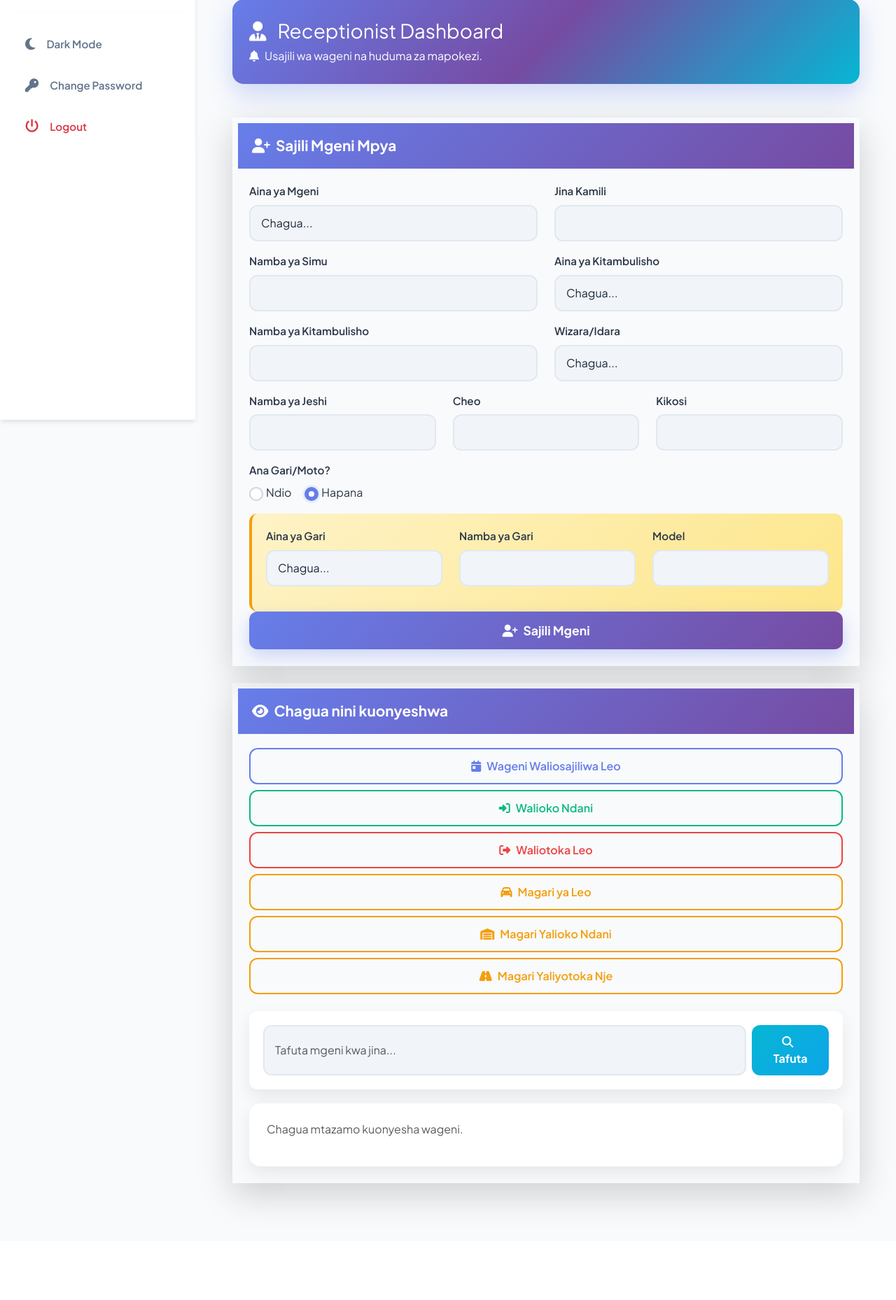
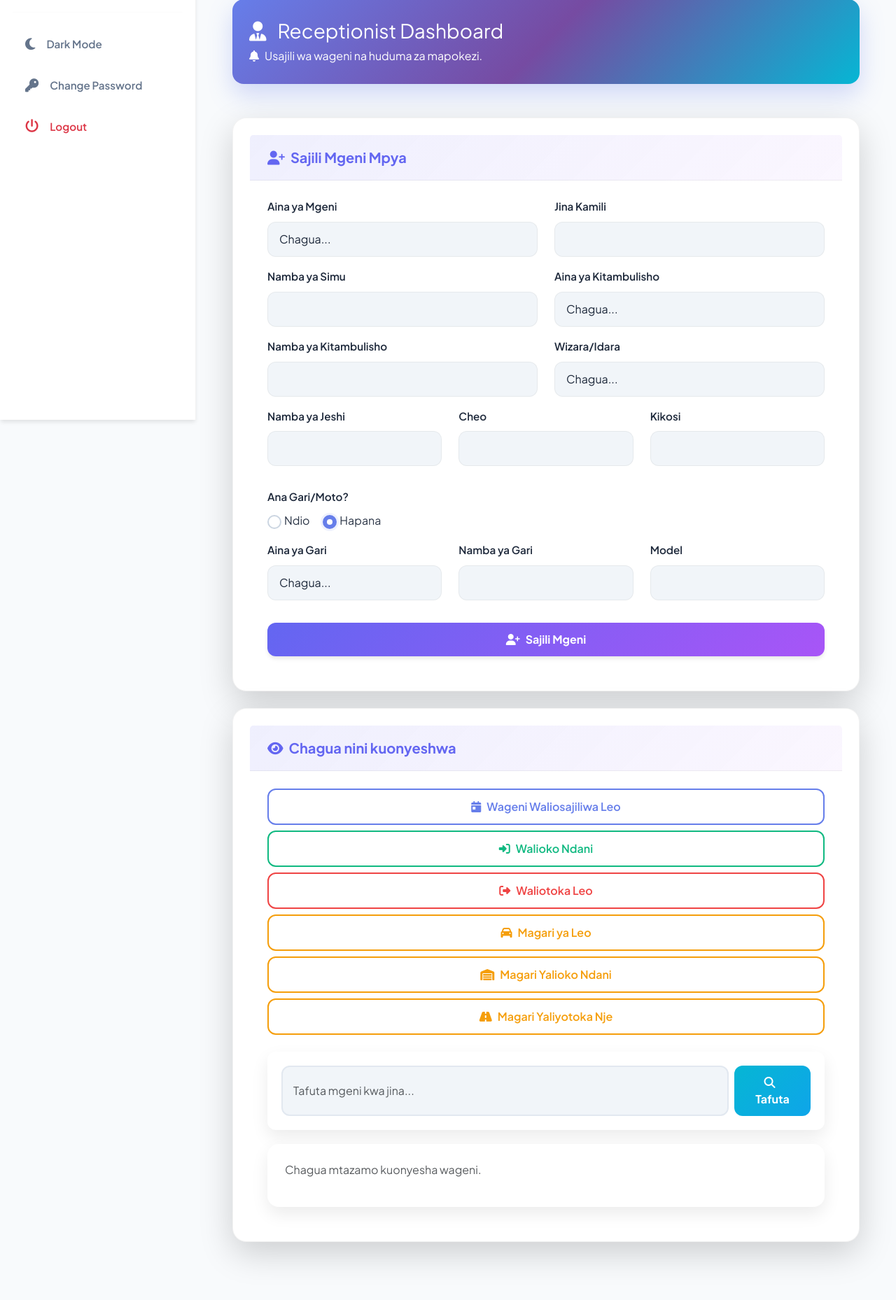
Before and after one commit to coscyprian/visitors_MS, a PHP site: page /gate_security_dashboard.php in a window 1280 px wide. Shown: the part 200-2058 px from the top of the page at 70% size. Before the commit the page ends 1935 px from the top, so only its background shows below. Run offline with PHP 8.4, Linux system fonts and the light colour scheme; data that the repository does not hold is empty.

Commit message:
Fixed visitor registration form - using standard Bootstrap card classes for visibility

```diff
--- a/gate_security_dashboard.php
+++ b/gate_security_dashboard.php
@@ -1098,9 +1098,9 @@ document.addEventListener('DOMContentLoaded', () => {
 }
    ?>
 
-            <div class="registration-card shadow-lg p-4 mt-4">
-                <h5><i class="fas fa-user-plus me-2"></i>Sajili Mgeni Mpya</h5>
-
+            <div class="card shadow-lg p-4 mt-4">
+                <h5 class="card-header"><i class="fas fa-user-plus me-2"></i>Sajili Mgeni Mpya</h5>
+                <div class="card-body">
                 <form method="post" action="" enctype="multipart/form-data">
                     <input type="hidden" name="register_visitor" value="1">
 
@@ -1143,7 +1143,6 @@ document.addEventListener('DOMContentLoaded', () => {
                         <div class="col-md-6 mb-3">
                             <label class="form-label">Namba ya Kitambulisho</label>
                             <input type="text" name="id_number" id="idNumberInput" class="form-control" required>
-                            <small id="visitorLookupStatus" class="text-muted"></small>
                         </div>
 
                         <div class="col-md-6 mb-3">
@@ -1163,8 +1162,7 @@ document.addEventListener('DOMContentLoaded', () => {
                     </div>
 
                     <!-- Military Fields -->
-                    <div id="militaryFields">
-                        <div class="row">
+                    <div class="row mb-3">
                         <div class="col-md-4 mb-3">
                             <label class="form-label">Namba ya Jeshi</label>
                             <input type="text" name="army_no" id="armyNoInput" class="form-control">
@@ -1176,7 +1174,6 @@ document.addEventListener('DOMContentLoaded', () => {
                         <div class="col-md-4 mb-3">
                             <label class="form-label">Kikosi</label>
                             <input type="text" name="army_unit" id="armyUnitInput" class="form-control">
-                            </div>
                         </div>
                     </div>
 
@@ -1195,8 +1192,7 @@ document.addEventListener('DOMContentLoaded', () => {
                         </div>
                     </div>
 
-                    <div id="vehicleFields">
-                        <div class="row">
+                    <div class="row mb-3">
                         <div class="col-md-4 mb-3">
                             <label class="form-label">Aina ya Gari</label>
                             <select name="motor_type" id="motorTypeSelect" class="form-select">
@@ -1210,21 +1206,22 @@ document.addEventListener('DOMContentLoaded', () => {
                             <label class="form-label">Namba ya Gari</label>
                             <input type="text" name="plate_number" id="plateNumberInput" class="form-control">
                         </div>
-                            <div class="col-md-4 mb-3" id="civilianVehicleDetails">
+                        <div class="col-md-4 mb-3">
                             <label class="form-label">Model</label>
                             <input type="text" name="model_name" id="modelNameInput" class="form-control">
                         </div>
                     </div>
-                    </div>
-
-                    <button type="submit" class="btn btn-register w-100">
+
+                    <button type="submit" class="btn btn-primary w-100">
                         <i class="fas fa-user-plus me-2"></i>Sajili Mgeni
                     </button>
                 </form>
                 </div>
-
-            <div class="registration-card shadow-lg p-4 mt-4">
-                <h5><i class="fas fa-eye me-2"></i>Chagua nini kuonyeshwa</h5>
+            </div>
+
+            <div class="card shadow-lg p-4 mt-4">
+                <h5 class="card-header"><i class="fas fa-eye me-2"></i>Chagua nini kuonyeshwa</h5>
+                <div class="card-body">
                 <div class="d-grid gap-2 mb-4 view-buttons">
                     <a href="?view=today" class="btn btn-outline-primary "><i class="fas fa-calendar-day me-2"></i>Wageni Waliosajiliwa Leo</a>
                     <a href="?view=inside" class="btn btn-outline-success "><i class="fas fa-sign-in-alt me-2"></i>Walioko Ndani</a>
@@ -1242,8 +1239,7 @@ document.addEventListener('DOMContentLoaded', () => {
                 <div class="inline-display">
                                             <p class="text-muted">Chagua mtazamo kuonyesha wageni.</p>
                                     </div>
-
-
+                </div>
         </div>
     </div>
 </div>
```
Lines whose indentation alone changed are shown as unchanged.
